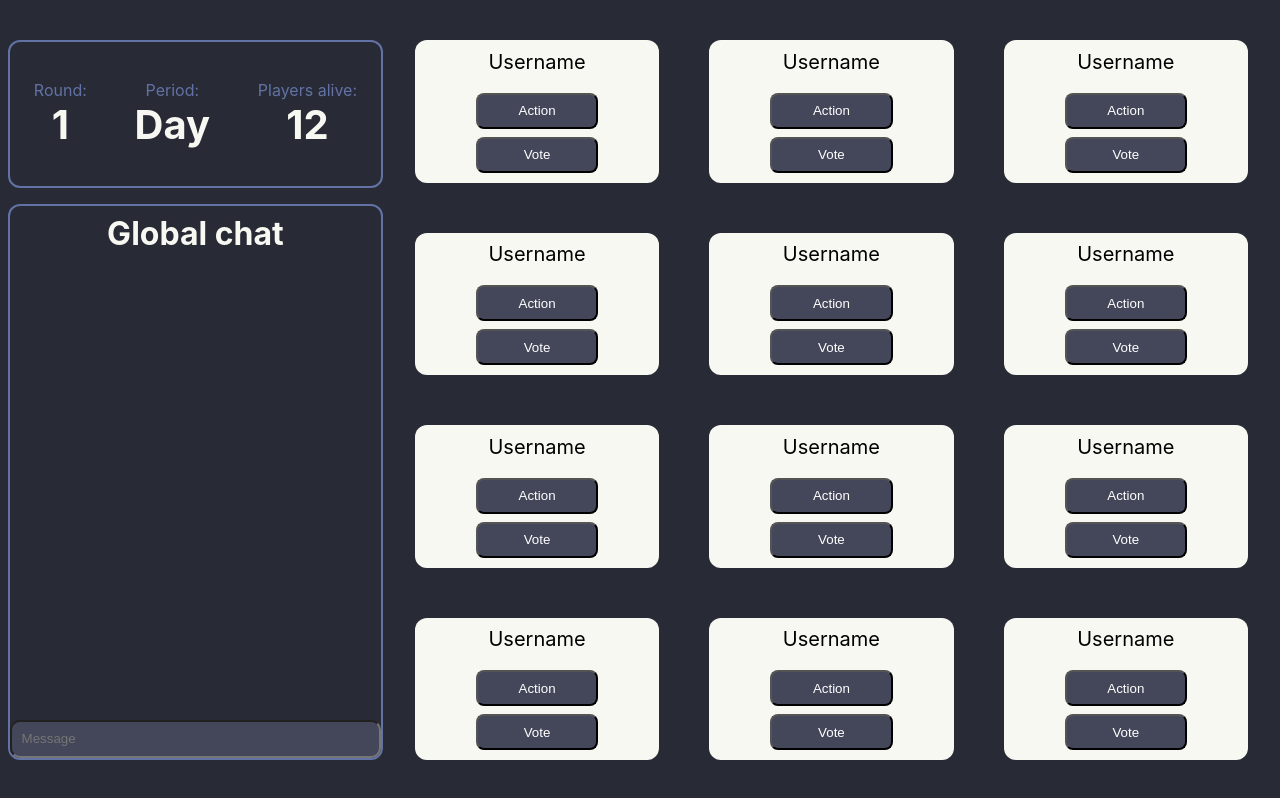
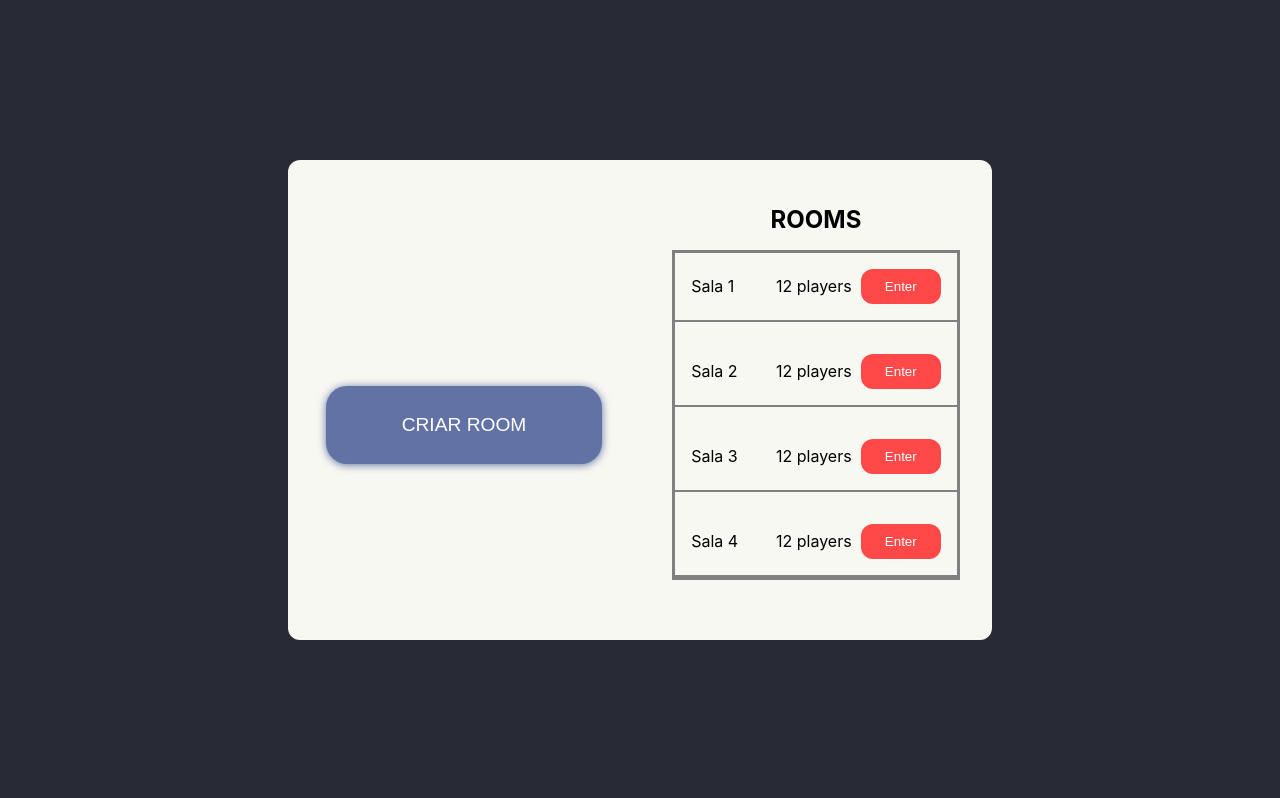
Before and after one commit to mttgermano/PLP-Guerras_Civis, a React (Create React App) app in the folder web-app/: page /room/home in a window 1280 px wide. Built offline with nearby package versions, Linux system fonts and the light colour scheme.

Commit message:
pages: createRoom, RoomHome, RoomPage

```diff
--- a/web-app/src/css/room.css
+++ b/web-app/src/css/room-game.css
@@ -1,4 +1,4 @@
-.room-container {
+.room-game-container {
     height: 100vh;
 
     display: flex;
--- /dev/null
+++ b/web-app/src/css/room-home.css
@@ -0,0 +1,89 @@
+.room-container {
+    height: 100vh;
+
+    display: flex;
+    justify-content: center;
+    align-items: center;
+
+    background: #282a36;
+}
+
+.room-card {
+    width: 55%;
+    height: 60vh;
+    background: #f8f8f2;
+    border: none;
+    border-radius: 12px;
+    display: flex;
+    justify-content: center;
+    align-items: center;
+}
+
+.room-button-container,
+.room-list-container {
+    max-height: 100%;
+    width: 100%;
+    display: flex;
+    flex-direction: column;
+    align-items: center;
+
+}
+
+.create-button {
+    height: 78.54px;
+    width: 275.4px;
+    margin: 0 auto;
+    margin-top: 50px;
+
+    background: #6272a4;
+    border: none;
+    border-radius: 21px;
+    box-shadow: 0px 1px 8px #6272a4;
+    color: #FFF;
+    font-size: 1.2rem;
+
+    transition: all 0.3s ease-in-out;
+    cursor: pointer;
+
+    &:hover {
+        transform: scale(1.1);
+    }
+}
+
+.room-list {
+    margin: 1rem 0;
+    width: 80%;
+    border: 3px solid gray;
+    display: flex;
+    flex-direction: column;
+    gap: 1rem;
+}
+
+.room-list-item {
+    display: flex;
+    align-items: center;
+    justify-content: space-between;
+    padding: 1rem;
+    border-bottom: 2px solid gray;
+}
+
+.enter-button {
+    width: 80px;
+    height: 35px;
+    background: #ff4949;
+    border: none;
+    color: #FFF;
+    border-radius: 12px;
+
+    transition: all 0.3s ease-in-out;
+    cursor: pointer;
+
+    &:hover {
+        transform: scale(1.1);
+    }
+
+}
+
+.room-list-item span {
+    flex: 1;
+}
--- a/web-app/src/pages/App.jsx
+++ b/web-app/src/pages/App.jsx
@@ -6,6 +6,8 @@ import MainPage from './MainPage.jsx';
 import LoginPage from './LoginPage.jsx';
 import RegistPage from './RegistPage.jsx';
 import RoomPage from './RoomPage.jsx';
+import CreateRoom from './CreateRoom.jsx'
+import RoomHome from './RoomHome.jsx'
 import { UserContextProvider } from '../contexts/userContext.jsx';
 
 function App() {
@@ -21,8 +23,9 @@ function App() {
             <Route path="/login/login_player" element={<LoginPage />} />
             <Route path="/login/create_player" element={<RegistPage />} />
             <Route path="/room/login_room" element={<LoginPage />} />
-            <Route path="/room/create_room" element={<RegistPage />} />
-            <Route path="/room/home" element={<RoomPage />} />
+            <Route path="/room/home" element={<RoomHome />} />
+            <Route path="/room/create_room" element={<CreateRoom />} />
+            <Route path="/room/game" element={<RoomPage />} />
           </Routes>
         </UserContextProvider>
       </div>
--- /dev/null
+++ b/web-app/src/pages/CreateRoom.jsx
@@ -0,0 +1,63 @@
+import React, { useState } from "react";
+
+import '../css/creation.css';
+import { api } from "../services/api";
+import { useNavigate } from "react-router-dom";
+
+const CreateRoom = () => {
+    const [roomName, setRoomName] = useState();
+
+    const navigate = useNavigate();
+
+    const handleRoomNameChange = (event) => {
+        setRoomName(event.target.value);
+    };
+
+    const createRoom = async (event) => {
+        event.preventDefault();
+
+        // Create a JSON object with username and password
+        const roomData = {
+            roomName: roomName
+        };
+
+        // Send JSON request to endpoint
+        await api.post('room/create-room', roomData, {
+            headers: {
+                'Content-Type': 'application/json'
+            }
+        })
+            .then(response => {
+                console.log(response.data)
+
+                // redirects user to room
+                navigate("/room/home");
+            })
+            .catch(error => {
+                console.error('Error:', error);
+            });
+    };
+
+
+    return (
+        <div className='auth-container'>
+            <div className="card">
+                <div className="auth-card-content">
+                    <div className="card-title">
+                        <h2>CREATE ROOM</h2>
+                        <div className="underline-title"></div>
+                    </div>
+                    <form method="post" className="form">
+                        <label htmlFor="roomName" style={{ paddingTop: "13px" }}>Room Name</label>
+                        <input id="roomName" type="text" className="form-input" value={roomName} onChange={handleRoomNameChange} />
+
+                        <button className="form-button" onClick={createRoom}>CREATE ROOM</button>
+                    </form>
+                    <a className="change-auth" href="/room/home">Back to rooms</a>
+                </div>
+            </div>
+        </div>
+    )
+}
+
+export default CreateRoom;
--- a/web-app/src/pages/LoginPage.jsx
+++ b/web-app/src/pages/LoginPage.jsx
@@ -4,7 +4,7 @@ import { useNavigate } from "react-router-dom";
 import { UserContext } from '../contexts/userContext';
 import { api } from '../services/api';
 
-import '../css/user-auth.css';
+import '../css/creation.css';
 
 const LoginPage = () => {
   const [username, setUsername] = useState('');
--- a/web-app/src/pages/RegistPage.jsx
+++ b/web-app/src/pages/RegistPage.jsx
@@ -5,7 +5,7 @@ import { UserContext } from '../contexts/userContext';
 
 import { api } from '../services/api';
 
-import '../css/user-auth.css';
+import '../css/creation.css';
 
 const RegisterPage = () => {
   const [pName, setPName] = useState('');
--- /dev/null
+++ b/web-app/src/pages/RoomHome.jsx
@@ -0,0 +1,44 @@
+import React from "react";
+
+import '../css/room-home.css';
+import { Link } from "react-router-dom";
+
+const RoomHome = () => {
+
+    return (
+        <div className="room-container">
+            <div className="room-card">
+                <div className="room-button-container">
+                    <Link to="/room/create_room"><button className="create-button">CRIAR ROOM</button></Link>
+                </div>
+                <div className="room-list-container">
+                    <span style={{ fontSize: "1.5rem", fontWeight: "bold" }}>ROOMS</span>
+                    <div className="room-list">
+                        <div className="room-list-item">
+                            <span>Sala 1</span>
+                            <span>12 players</span>
+                            <button className="enter-button">Enter</button>
+                        </div>
+                        <div className="room-list-item">
+                            <span>Sala 2</span>
+                            <span>12 players</span>
+                            <button className="enter-button">Enter</button>
+                        </div>
+                        <div className="room-list-item">
+                            <span>Sala 3</span>
+                            <span>12 players</span>
+                            <button className="enter-button">Enter</button>
+                        </div>
+                        <div className="room-list-item">
+                            <span>Sala 4</span>
+                            <span>12 players</span>
+                            <button className="enter-button">Enter</button>
+                        </div>
+                    </div>
+                </div>
+            </div>
+        </div>
+    )
+}
+
+export default RoomHome;
--- a/web-app/src/pages/RoomPage.jsx
+++ b/web-app/src/pages/RoomPage.jsx
@@ -5,7 +5,7 @@ import { UserContext } from '../contexts/userContext';
 
 import { api } from '../services/api';
 
-import '../css/room.css';
+import '../css/room-game.css';
 
 const RoomPage = () => {
     const [players, setPlayers] = useState([]);
@@ -39,7 +39,7 @@ const RoomPage = () => {
     // )
 
     return (
-        <div className='room-container'>
+        <div className='room-game-container'>
             <div className="left-container">
                 <div className='infos'>
                     <div className='infos-data'>
```
Also changed, not shown: web-app/src/css/creation.css (renamed from web-app/src/css/user-auth.css).
